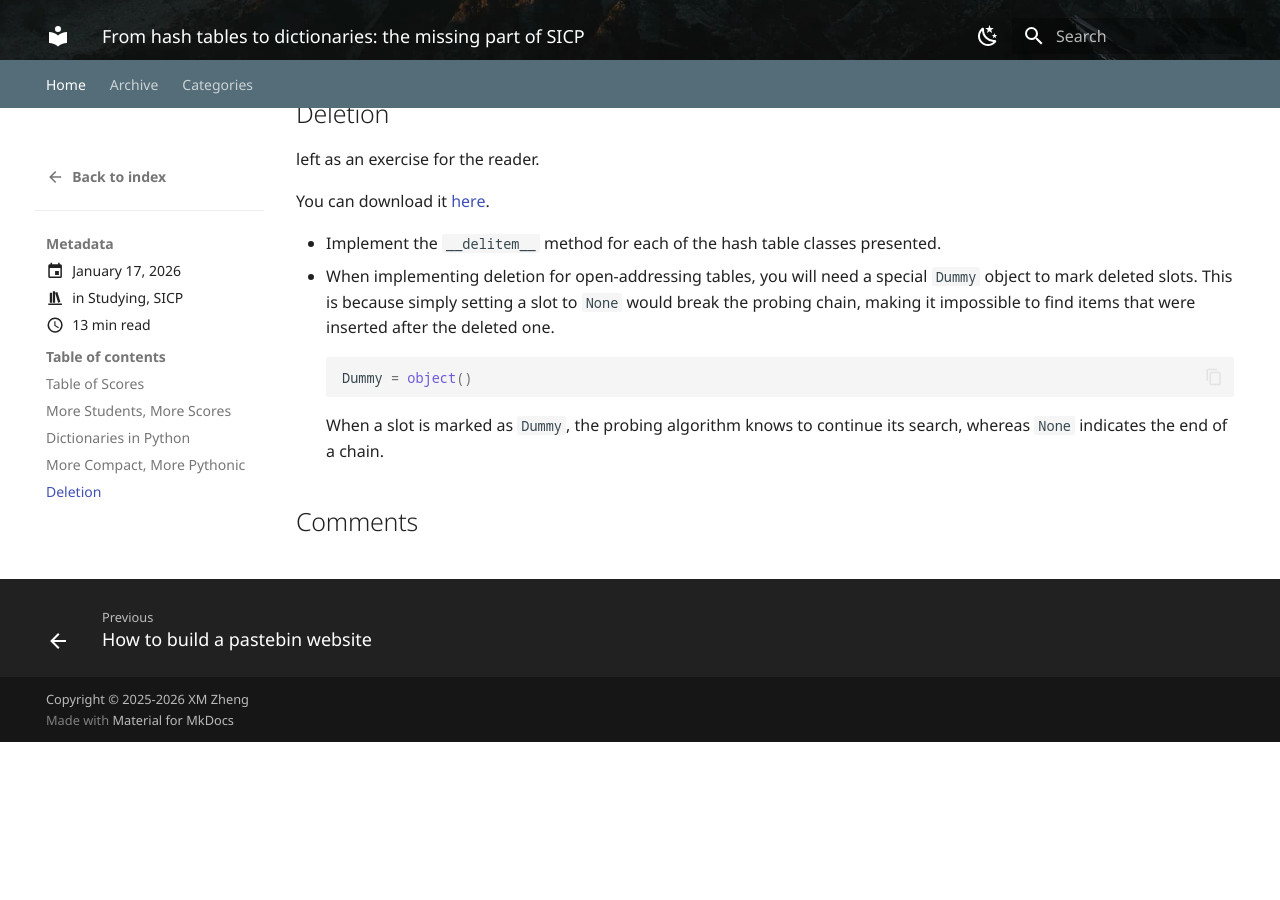
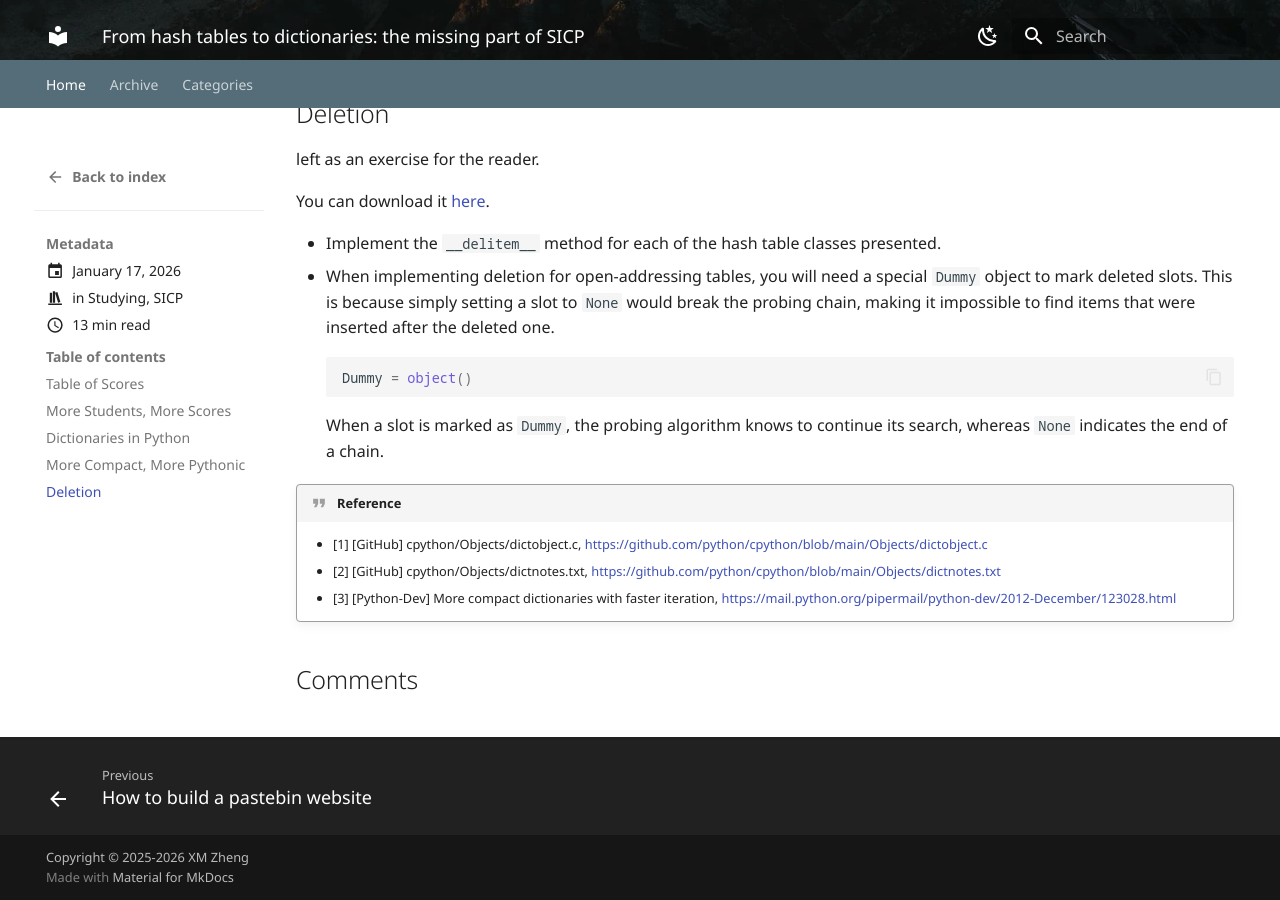
Before and after one commit to simonzxm/blog, an MkDocs documentation site: the page built from docs/posts/from-hash-tables-to-dictionaries-the-missing-part-of-sicp.md, in a window 1280 px wide and 900 px high, scrolled down 4195 px. Built offline with MkDocs 1.6.1 and Material for MkDocs 9.7.7, drawn with Linux system fonts in a browser that asks for light colours; comment, search, counter and statistics services are not loaded; before the commit the page ends 4937 px from its top, so only the background shows below that; some of the changed text lies outside the part shown.

Commit message:
Edit a post

````diff
--- a/docs/posts/from-hash-tables-to-dictionaries-the-missing-part-of-sicp.md
+++ b/docs/posts/from-hash-tables-to-dictionaries-the-missing-part-of-sicp.md
@@ -533,3 +533,8 @@ You can download it [here](../assets/posts/from-hash-tables-to-dictionaries-the-
   Dummy = object()
   ```
   When a slot is marked as `Dummy`, the probing algorithm knows to continue its search, whereas `None` indicates the end of a chain.
+
+!!! quote "Reference"
+    - [1] [GitHub] cpython/Objects/dictobject.c, <https://github.com/python/cpython/blob/main/Objects/dictobject.c>
+    - [2] [GitHub] cpython/Objects/dictnotes.txt, <https://github.com/python/cpython/blob/main/Objects/dictnotes.txt>
+    - [3] [Python-Dev] More compact dictionaries with faster iteration, <https://mail.python.org/pipermail/python-dev/2012-December/123028.html>
````
Also changed, not shown: other parts of docs/posts/from-hash-tables-to-dictionaries-the-missing-part-of-sicp.md (+2 -2 lines).
